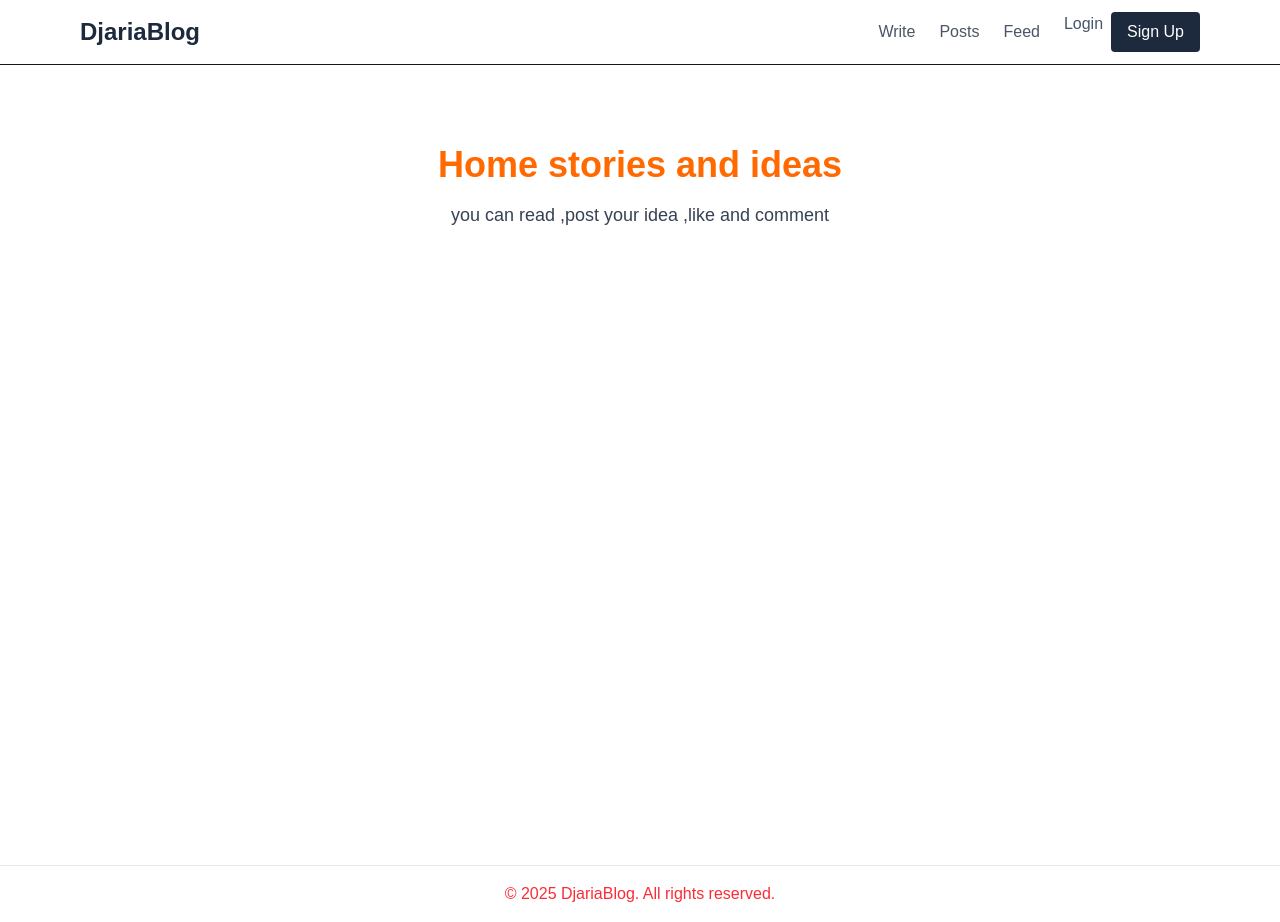
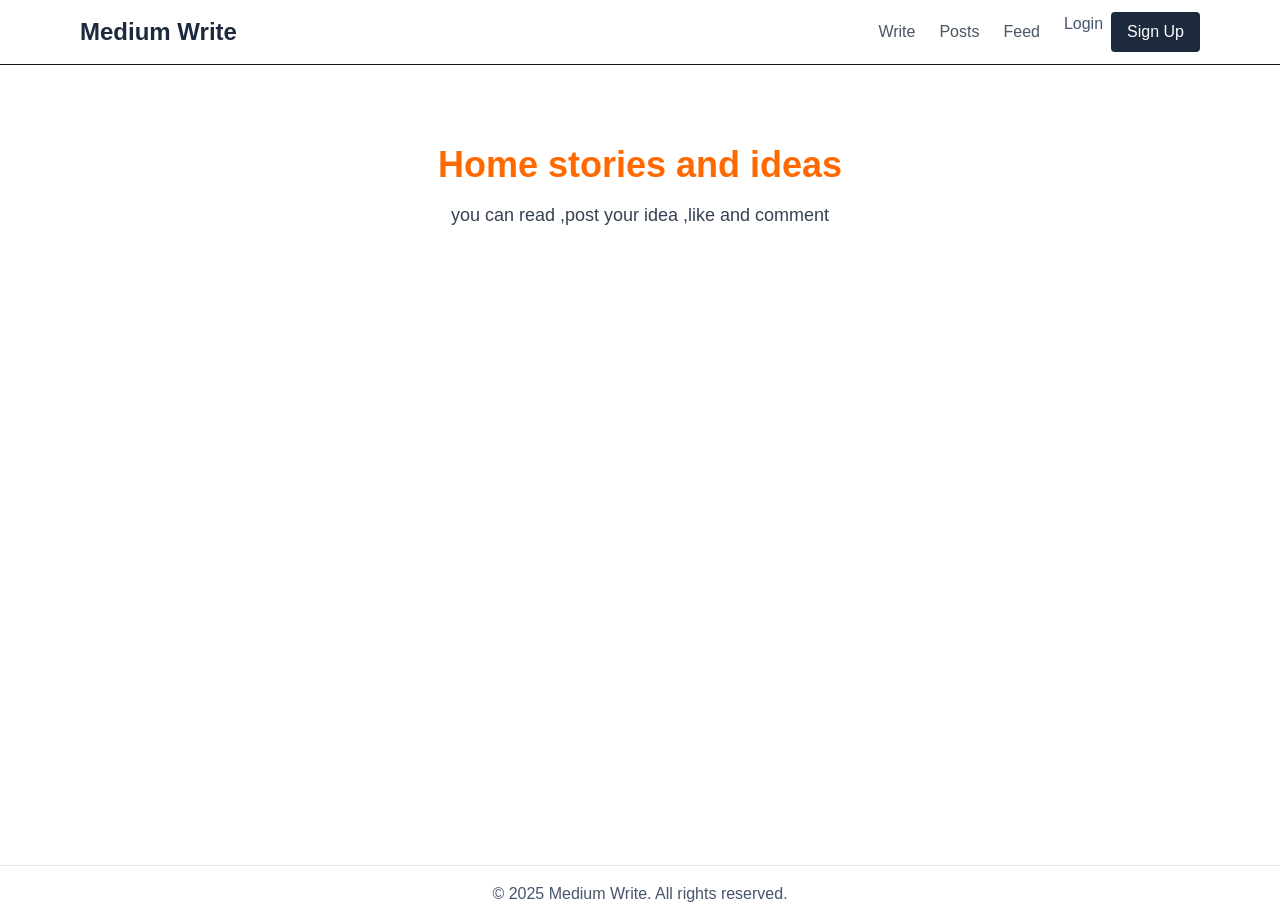
Before and after one commit to UWASEdjaria/Frontend-capstone-project-two, a Next.js app: page / in a window 1280 px wide. Built offline with nearby package versions, Linux system fonts and the light colour scheme; no server answers.

Commit message:
Change branding to Medium Write and add sans-serif font

```diff
--- a/src/app/layout.tsx
+++ b/src/app/layout.tsx
@@ -10,14 +10,14 @@ export const metadata = {
 export default function RootLayout({ children }: { children: React.ReactNode }) {
   return (
     <html lang="en">
-      <body className="bg-white text-gray-900">
+      <body className="bg-white text-gray-900 font-sans">
         <Providers>
           <Header />
           <main className="flex-1 flex flex-col min-h-screen bg-white">{children}</main>
         </Providers>
 
-        <footer className="bg-white text-center py-4  border-t border-gray-200 text-red-500">
-          &copy; {new Date().getFullYear()} DjariaBlog. All rights reserved.
+        <footer className="bg-white text-center py-4 border-t border-gray-200 text-slate-600 font-sans">
+          &copy; {new Date().getFullYear()} Medium Write. All rights reserved.
         </footer>
       </body>
     </html>
--- a/src/components/Header.tsx
+++ b/src/components/Header.tsx
@@ -7,10 +7,10 @@ export default function Header() {
   const { data: session } = useSession();
 
   return (
-    <header className="bg-white shadow-md border-b">
+    <header className="bg-white shadow-md border-b font-sans">
       <nav className="max-w-6xl mx-auto px-4 py-3 flex justify-between items-center">
-        <Link href="/" className="text-2xl font-bold text-slate-800">
-          DjariaBlog
+        <Link href="/" className="text-2xl font-bold text-slate-800 font-sans">
+          Medium Write
         </Link>
 
         <div className="flex items-center gap-6">
```
